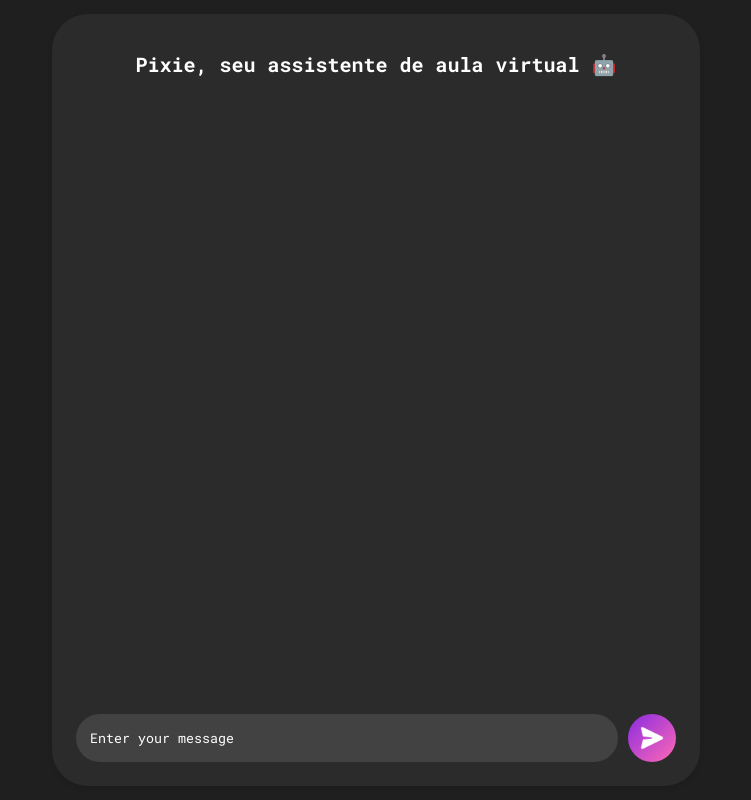
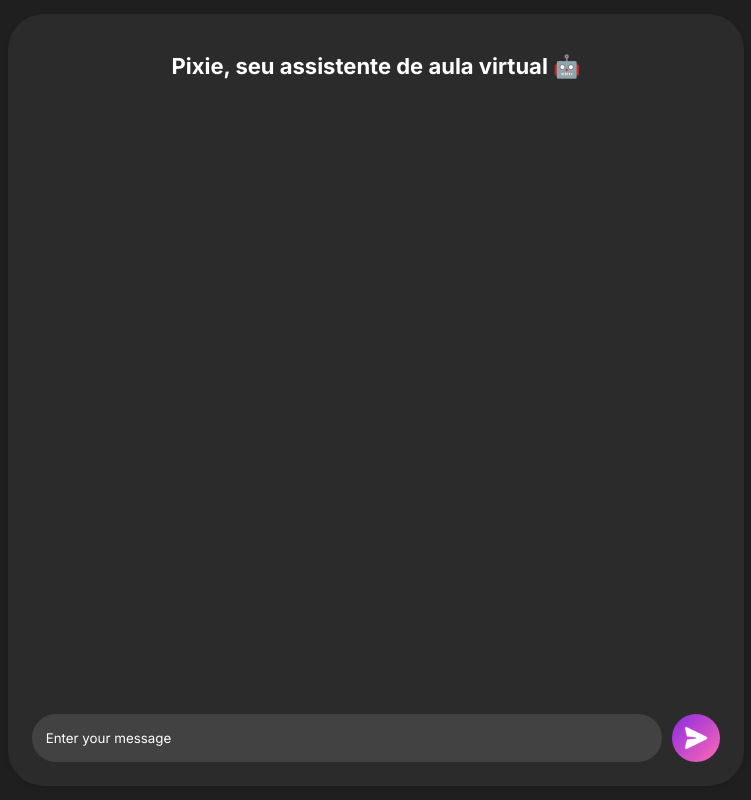
Before and after one commit to lucas-azv/projeto-final-agentes-ia, a website: page public/index.html in a window 1280 px wide. Shown: the whole page, without its empty margins (264-1015 px from the left). Drawn offline with nearby package versions, Linux system fonts and the light colour scheme.

Commit message:
atualização do css

```diff
--- a/public/styles/styles.css
+++ b/public/styles/styles.css
@@ -1,8 +1,8 @@
-@import url('https://fonts.googleapis.com/css2?family=Roboto+Mono:wght@100..700&display=swap');
+@import url('https://fonts.googleapis.com/css2?family=Inter:wght@300;400;500;600;700&display=swap');
 
-* {
-    font-family: 'Roboto Mono', monospace;
-}
+    * {
+        font-family: 'Inter', sans-serif;
+    }
 
 html, body {
     margin: 0;
@@ -25,7 +25,8 @@ body {
     padding: 24px;
     box-shadow: 0px 2px 5px rgba(0, 0, 0, 0.1);
     width: 100%;
-    max-width: 600px;
+    max-width: 55%;
+    margin: auto;
     height: calc(100vh - 28px - 48px);
     max-height: calc(100vh - 28px);
     display: flex;
@@ -35,7 +36,7 @@ body {
 }
 
 h1 {
-    font-size: 20px;
+    font-size: 22px;
     text-align: center;
     margin-bottom: 20px;
     color: white;
@@ -51,34 +52,22 @@ h1 {
     padding: 10px;
     margin-bottom: 20px;
 
-    scrollbar-width: none;
-    scrollbar-color: transparent transparent;
-    transition: scrollbar-color 0.3s ease-in-out;
-}
-
-#chat-history:hover {
     scrollbar-width: thin;
-    scrollbar-color: #888 #2B2B2B;
+    scrollbar-color: #353535 transparent;
 }
 
 #chat-history::-webkit-scrollbar {
-    width: 8px;
-    background: transparent;
+    width: 12px;
 }
+
+#chat-history::-webkit-scrollbar-track {
+    background: linear-gradient(to bottom, #2B2B2B, #444444);
+    border-radius: 12px;
+}
+
 #chat-history::-webkit-scrollbar-thumb {
     background: transparent;
     border-radius: 8px;
-    transition: background 0.2s ease-in-out;
-}
-#chat-history::-webkit-scrollbar-track {
-    background: transparent;
-    border-radius: 8px;
-}
-#chat-history:hover::-webkit-scrollbar-thumb {
-    background: #888;
-}
-#chat-history:hover::-webkit-scrollbar-track {
-    background: #2B2B2B;
 }
 
 .user-message,
@@ -86,10 +75,11 @@ h1 {
     max-width: 80%;
     word-wrap: break-word;
     overflow-wrap: break-word;
-    white-space: pre-wrap;
+    white-space: normal;
     padding: 6px 16px;
     animation: fadeInUp 0.3s ease forwards;
     transition: all 0.3s ease-in-out;
+    line-height: 1.5;
 }
 
 .user-message {
--- a/server.js
+++ b/server.js
@@ -167,9 +167,6 @@ app.post('/chat', async (req, res) => {
             parts: [{ text: userMessage }]
         });
 
-        // console.log('PAYLOAD PARA CHAT:'); // Linha removida
-        // console.log(JSON.stringify({ contents: chatContents, generationConfig: { temperature: 0.7, maxOutputTokens: 500 } }, null, 2)); // Linha removida
-
         const result = await model.generateContent({
             contents: chatContents,
             generationConfig: {
```
